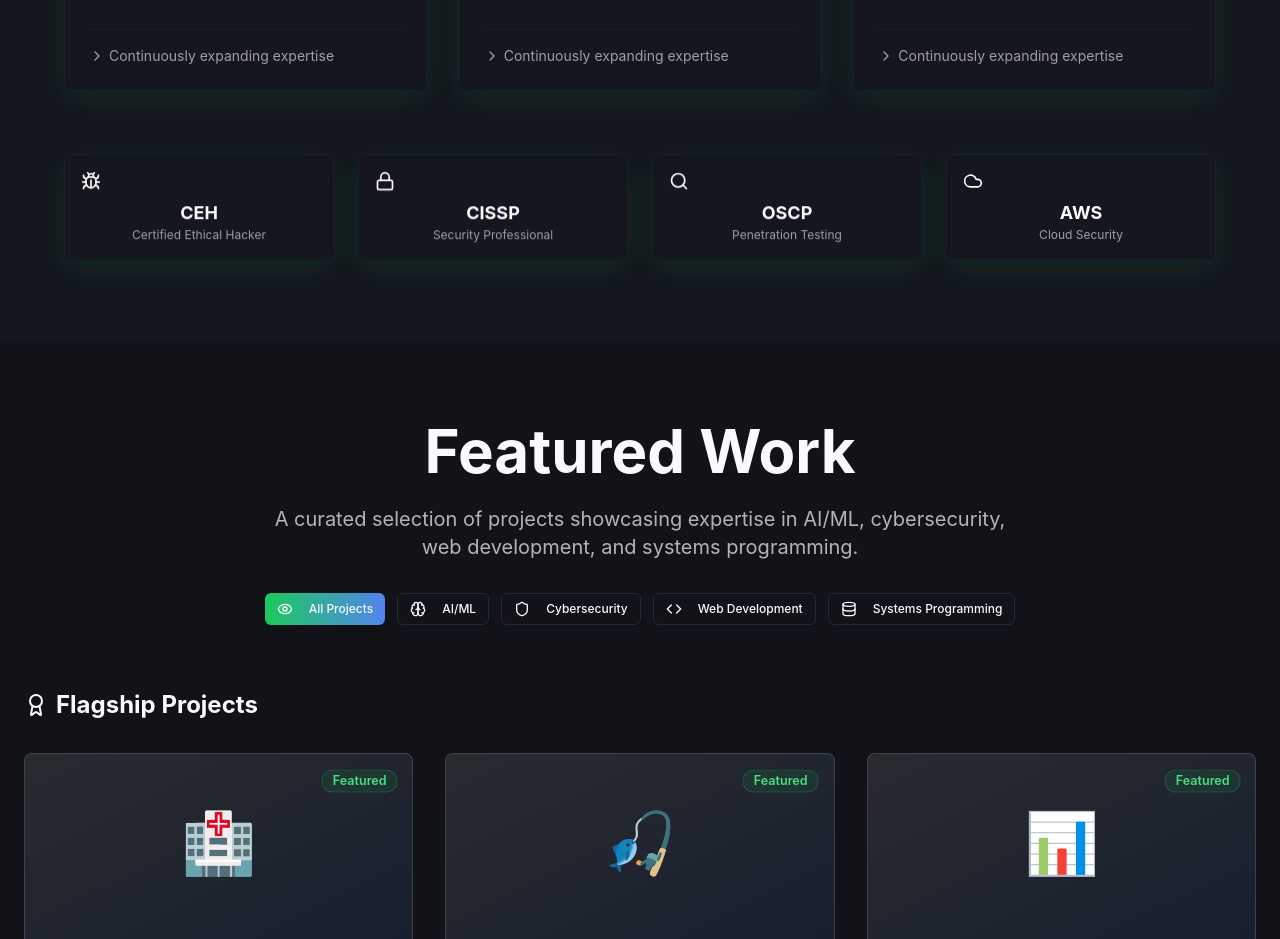
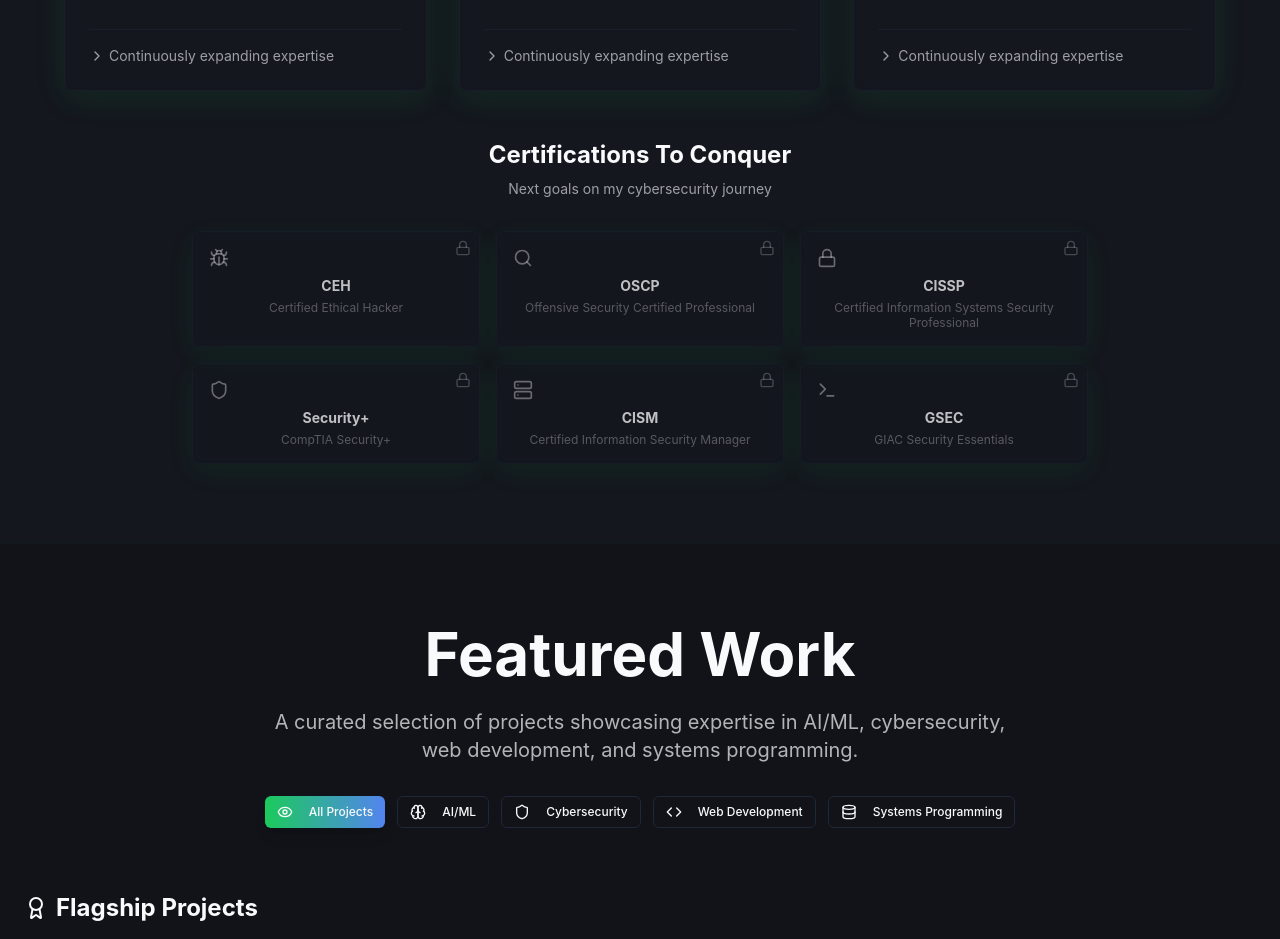
Before and after one commit to nayan2723/cybersecurity-portfolio, a React (Vite) app: page / in a window 1280 px wide. Shown: the part 2000-2939 px from the top of the page. Built offline with nearby package versions, Linux system fonts and the light colour scheme.

Commit message:
Remove certifications section
Removed the certifications section and added a new "Certifications to Do" section. This section lists important cybersecurity certifications, including CEH, which are initially hidden and will be revealed upon user command.

```diff
--- a/src/components/EnhancedSkills.tsx
+++ b/src/components/EnhancedSkills.tsx
@@ -184,39 +184,43 @@ const EnhancedSkills = () => {
           ))}
         </motion.div>
 
-        {/* Floating certification badges */}
+        {/* Certifications To Do */}
         <motion.div
-          className="mt-16 grid md:grid-cols-2 lg:grid-cols-4 gap-6"
-          initial={{ opacity: 0, y: 50 }}
+          className="mt-12"
+          initial={{ opacity: 0, y: 30 }}
           animate={isInView ? { opacity: 1, y: 0 } : {}}
           transition={{ delay: 1, duration: 0.8 }}
         >
+          <div className="text-center mb-8">
+            <h3 className="text-2xl font-bold mb-2">Certifications <span className="text-primary">To Conquer</span></h3>
+            <p className="text-sm text-foreground/60">Next goals on my cybersecurity journey</p>
+          </div>
+
+          <div className="grid md:grid-cols-2 lg:grid-cols-3 gap-4 max-w-4xl mx-auto">
             {[
-            { name: "CEH", desc: "Certified Ethical Hacker", icon: <Bug className="w-5 h-5" /> },
-            { name: "CISSP", desc: "Security Professional", icon: <Lock className="w-5 h-5" /> },
-            { name: "OSCP", desc: "Penetration Testing", icon: <Search className="w-5 h-5" /> },
-            { name: "AWS", desc: "Cloud Security", icon: <Cloud className="w-5 h-5" /> }
+              { name: "CEH", fullName: "Certified Ethical Hacker", icon: <Bug className="w-5 h-5" /> },
+              { name: "OSCP", fullName: "Offensive Security Certified Professional", icon: <Search className="w-5 h-5" /> },
+              { name: "CISSP", fullName: "Certified Information Systems Security Professional", icon: <Lock className="w-5 h-5" /> },
+              { name: "Security+", fullName: "CompTIA Security+", icon: <Shield className="w-5 h-5" /> },
+              { name: "CISM", fullName: "Certified Information Security Manager", icon: <Server className="w-5 h-5" /> },
+              { name: "GSEC", fullName: "GIAC Security Essentials", icon: <Terminal className="w-5 h-5" /> }
             ].map((cert, index) => (
               <motion.div
                 key={cert.name}
-              className="cyber-card p-4 text-center group hover:scale-105 transition-all duration-300"
-              whileHover={{ y: -5 }}
-              animate={{
-                y: [0, -2, 0],
-                transition: {
-                  duration: 3,
-                  repeat: Infinity,
-                  delay: index * 0.5
-                }
-              }}
+                className="cyber-card p-4 text-center relative group hover:scale-105 transition-all duration-300 opacity-75"
+                whileHover={{ y: -2 }}
               >
-              <div className="text-primary mb-2 group-hover:animate-pulse">
+                <div className="absolute top-2 right-2">
+                  <Lock className="w-4 h-4 text-foreground/30" />
+                </div>
+                <div className="text-foreground/50 mb-2 group-hover:text-primary transition-colors">
                   {cert.icon}
                 </div>
-              <h4 className="font-bold text-lg">{cert.name}</h4>
-              <p className="text-xs text-foreground/60">{cert.desc}</p>
+                <h4 className="font-bold text-sm mb-1">{cert.name}</h4>
+                <p className="text-xs text-foreground/40 leading-tight">{cert.fullName}</p>
               </motion.div>
             ))}
+          </div>
         </motion.div>
       </div>
     </section>
```
Lines whose indentation alone changed are shown as unchanged.
